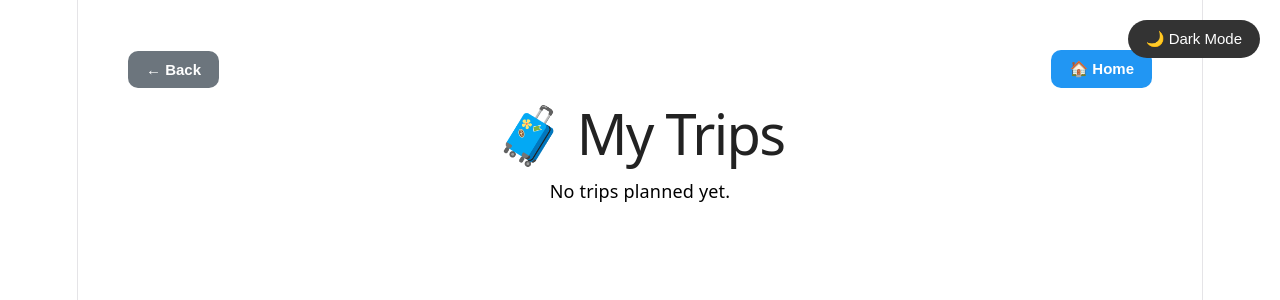
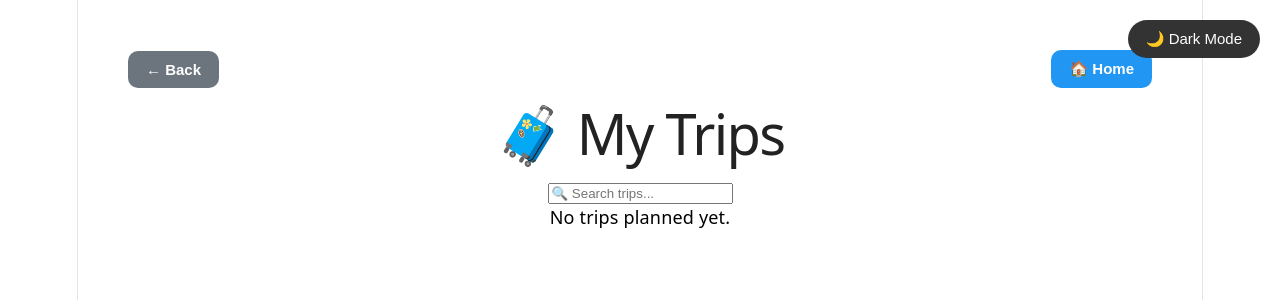
Before and after one commit to simran-travel/travel-buddy, a React (Vite) app: page /my-trips in a window 1280 px wide. Shown: the top 300 px of the page. Built offline with nearby package versions, Linux system fonts and the light colour scheme.

Commit message:
Added search functionality to My Trips

```diff
--- a/src/pages/MyTrips.jsx
+++ b/src/pages/MyTrips.jsx
@@ -3,6 +3,7 @@ import { useNavigate, Link } from "react-router-dom";
 
 function MyTrips() {
   const [trips, setTrips] = useState([]);
+  const [search, setSearch] = useState("");
   const navigate = useNavigate();
 
   useEffect(() => {
@@ -76,6 +77,11 @@ function MyTrips() {
     };
   }
 
+const filteredTrips = trips.filter((trip) =>
+  trip.destination
+    .toLowerCase()
+    .includes(search.toLowerCase())
+);
 
   return (
     <div className="my-trips">
@@ -98,15 +104,21 @@ function MyTrips() {
 
       </div>
 
-
       <h1>🧳 My Trips</h1>
 
+<input
+  type="text"
+  placeholder="🔍 Search trips..."
+  className="trip-search"
+  value={search}
+  onChange={(e) => setSearch(e.target.value)}
+/>
 
       {trips.length === 0 ? (
         <p>No trips planned yet.</p>
       ) : (
 
-        trips.map((trip, index) => (
+        filteredTrips.map((trip, index) => (
 
           <div key={index} className="trip-card">
 
```
